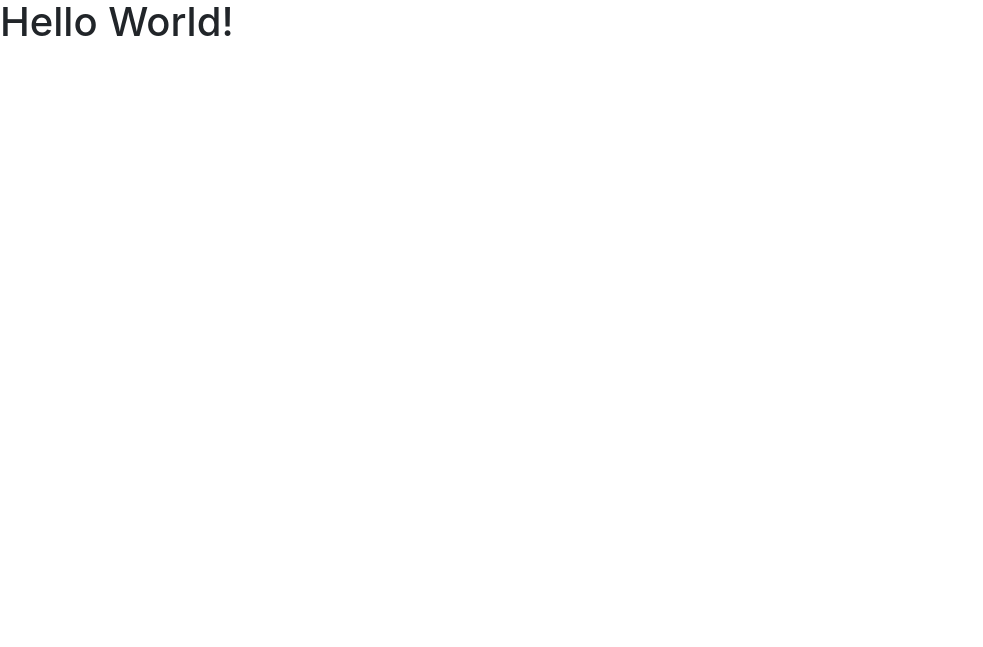
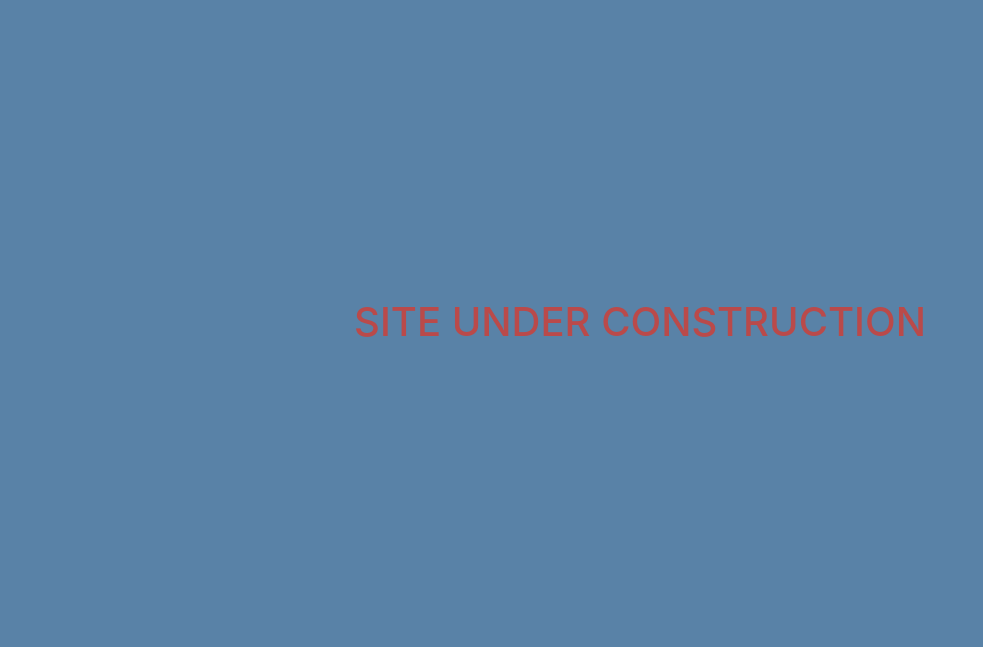
Before and after one commit to Mricoz/MARZ_site, a plain HTML site: page marz.html in a window 1280 px wide. Shown: the whole page, without its empty margins (0-983 px from the left). Drawn offline with nearby package versions, Linux system fonts and the light colour scheme.

Commit message:
Added under construction screen

```diff
--- a/marz.html
+++ b/marz.html
@@ -8,9 +8,20 @@
         <link rel="stylesheet" href="https://maxcdn.bootstrapcdn.com/bootstrap/4.0.0-beta/css/bootstrap.min.css" integrity="sha384-/Y6pD6FV/Vv2HJnA6t+vslU6fwYXjCFtcEpHbNJ0lyAFsXTsjBbfaDjzALeQsN6M" crossorigin="anonymous">
         <!-- Site title -->
         <title>MARZ</title>
+        <style media="screen">
+            h1{
+                color: rgb(186, 74, 74);
+                text-align: center;
+                padding: 300px;
+            }
+            body{
+                background-color: rgb(89, 130, 167);
+            }
+        </style>
     </head>
     <body>
-        <h1>Hello World!</h1>
+        <h1>SITE UNDER CONSTRUCTION</h1>
+
         <!-- JQuery, Popper.js and Bootstrap JS scripts -->
         <script src="https://code.jquery.com/jquery-3.2.1.slim.min.js" integrity="sha384-KJ3o2DKtIkvYIK3UENzmM7KCkRr/rE9/Qpg6aAZGJwFDMVNA/GpGFF93hXpG5KkN" crossorigin="anonymous"></script>
         <script src="https://cdnjs.cloudflare.com/ajax/libs/popper.js/1.11.0/umd/popper.min.js" integrity="sha384-b/U6ypiBEHpOf/4+1nzFpr53nxSS+GLCkfwBdFNTxtclqqenISfwAzpKaMNFNmj4" crossorigin="anonymous"></script>
--- /dev/null
+++ b/scss/marz.scss
@@ -0,0 +1 @@
+// Marz site main SCSS file
```
